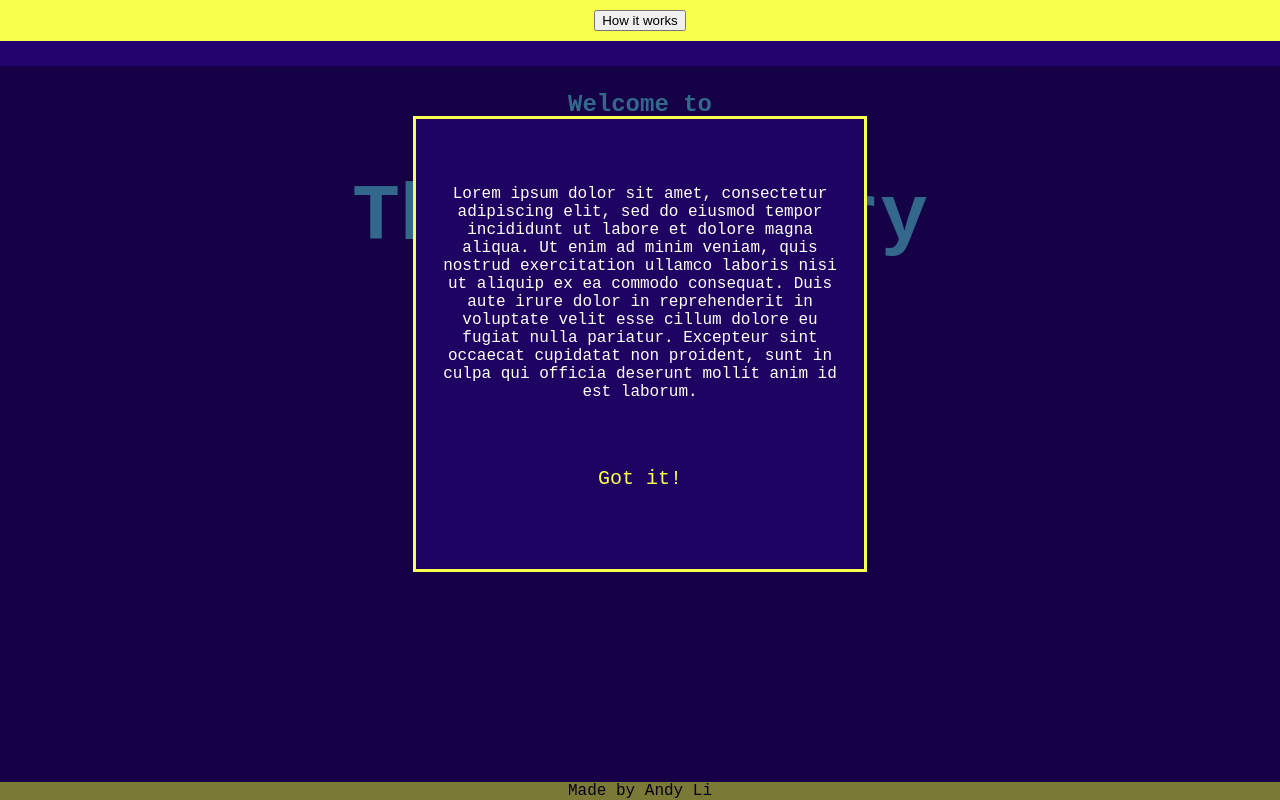
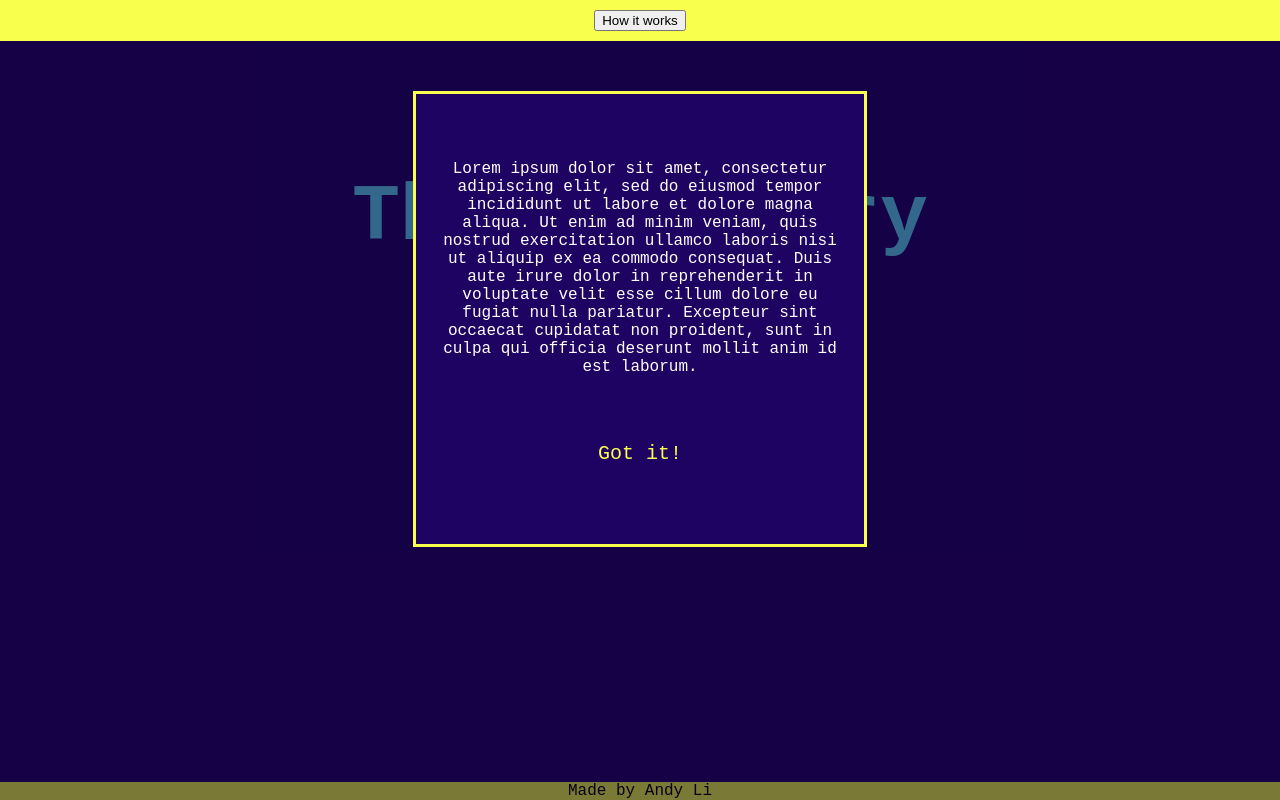
Before and after one commit to AndyyyLi/fact-ory, a website: page index.html in a window 1280 px wide. Both pictures are taken after a click on the button "How it works". Drawn offline with Linux system fonts and the light colour scheme.

Commit message:
Updated nodemon

```diff
--- a/css/style.css
+++ b/css/style.css
@@ -46,7 +46,7 @@ input::-webkit-inner-spin-button {
     z-index: 1;
     padding-top: 50px;
     margin: auto;
-    margin-top: -25px;
+    margin-top: -50px;
     left: 0;
     right: 0;
     width: 100%;
--- a/package.json
+++ b/package.json
@@ -4,7 +4,7 @@
     "express": "^4.18.1",
     "mongoose": "^6.3.4",
     "morgan": "^1.10.0",
-    "nodemon": "^2.0.18"
+    "nodemon": "^2.0.19"
   },
   "devDependencies": {
     "jest": "^28.1.0"
```
Also changed, not shown: app.js (+0 -23 lines), 1 other file.
